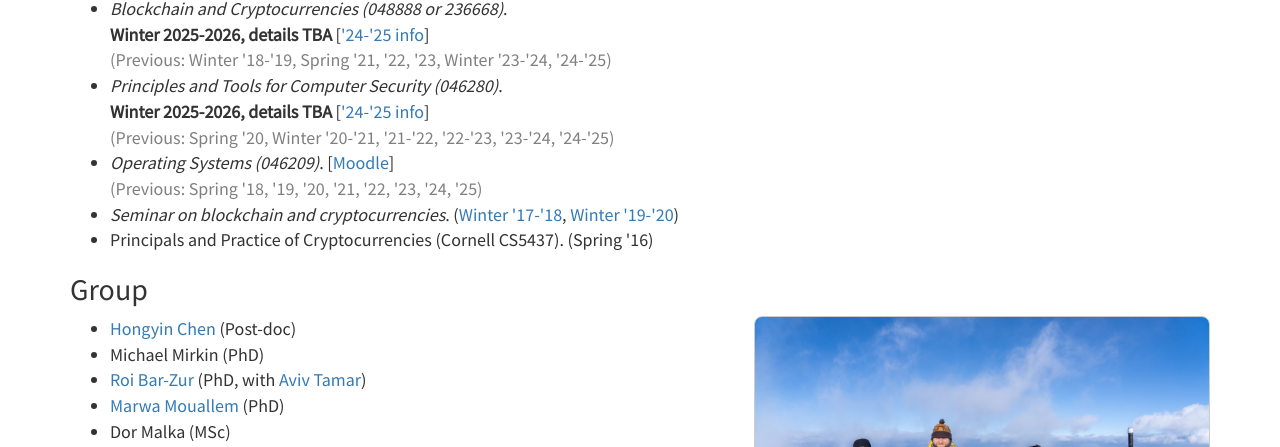
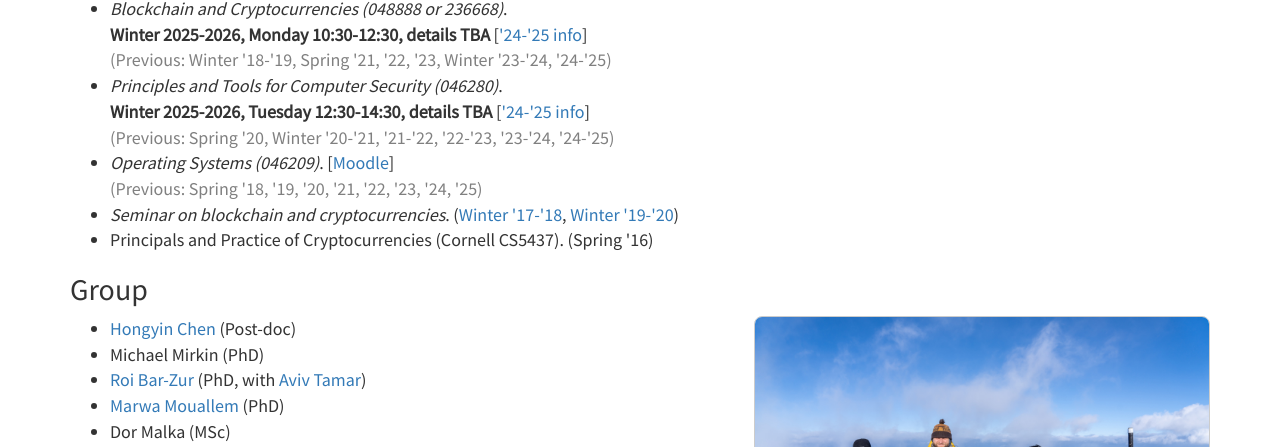
Before and after one commit to IttayEyal/IttayEyal.github.io, a plain HTML site: page index.html in a window 1280 px wide. Shown: the part 653-1100 px from the top of the page. Drawn offline with Linux system fonts and the light colour scheme.

Commit message:
25-26 times

```diff
--- a/index.html
+++ b/index.html
@@ -145,13 +145,13 @@ I completed my Ph.D. in 2013 at the Technion's Electrical Engineering (today ECE
 <ul>
     <li> <i>Blockchain and Cryptocurrencies (048888 or 236668)</i>.
         <br>
-        <b>Winter 2025-2026, details TBA</b>
+        <b>Winter 2025-2026, Monday 10:30-12:30, details TBA</b>
         [<a href="https://docs.google.com/document/d/1qj2sVV3tx50V1bzhPkTfAAYg0BqDBfeEIKc22zkGsro/edit?usp=sharing">'24-'25 info</a>] <br>
         <span class="grayed">(Previous: Winter '18-'19, Spring '21, '22, '23, Winter '23-'24, '24-'25)</span>
 
     <li> <i>Principles and Tools for Computer Security (046280)</i>.
         <br>
-        <b>Winter 2025-2026, details TBA</b>
+        <b>Winter 2025-2026, Tuesday 12:30-14:30, details TBA</b>
         [<a href="https://docs.google.com/document/d/15VIinjQjRa_Wr43pEzEprLrmLv0_TLkC/edit?usp=sharing&ouid=103493581343314560822&rtpof=true&sd=true">'24-'25 info</a>] <br>
         <span class="grayed">(Previous: Spring '20, Winter '20-'21, '21-'22, '22-'23, '23-'24, '24-'25)</span>
 
```
